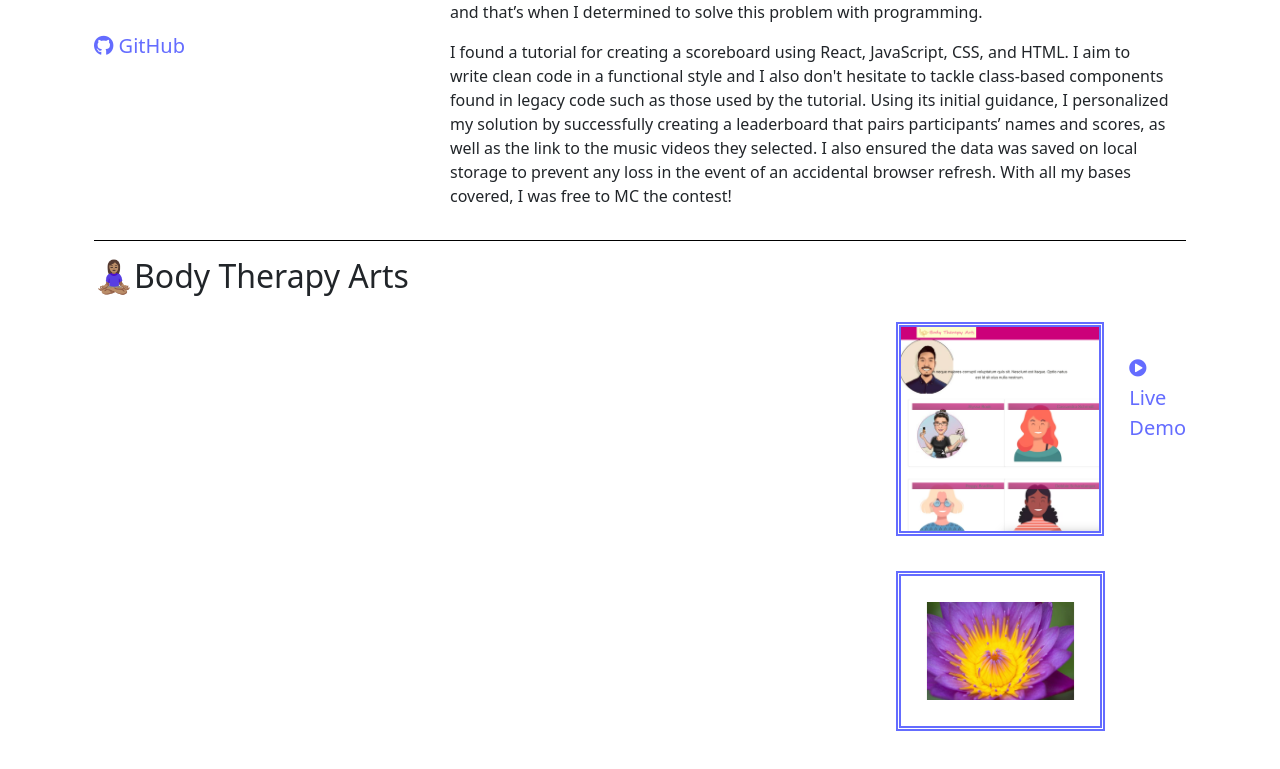
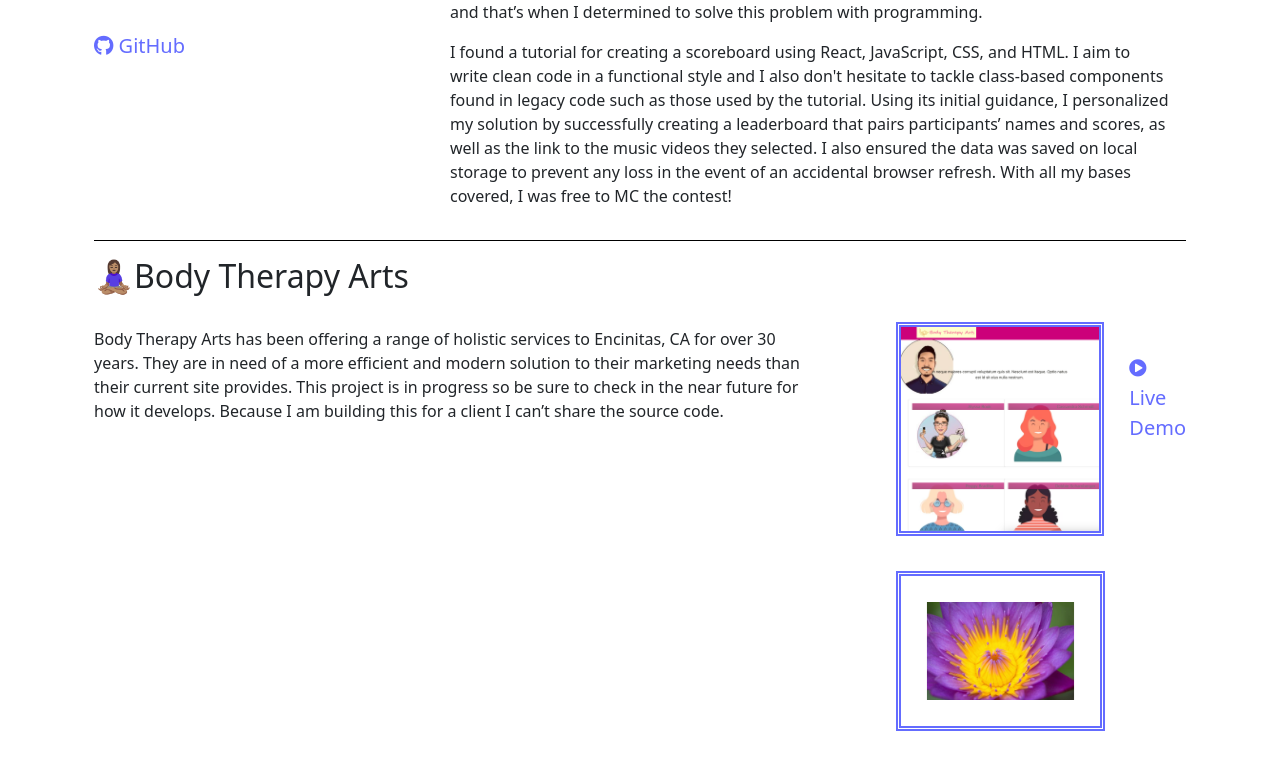
Before and after one commit to eitanfire/Portfolio, a React (Vite) app: page / in a window 1280 px wide. Shown: the part 1692-2461 px from the top of the page. Built offline with nearby package versions, Linux system fonts and the light colour scheme.

Commit message:
add description to body therapy arts

```diff
--- a/src/components/Projects.jsx
+++ b/src/components/Projects.jsx
@@ -372,7 +372,14 @@ const Projects = () => {
       <h2 className="title">🧘🏽‍♀️Body Therapy Arts</h2>
       <Row className=" mb-3">
         <Col className="description col d-none d-xl-block col-xl-8">
-          <p></p>
+          <p>
+            Body Therapy Arts has been offering a range of holistic services to
+            Encinitas, CA for over 30 years. They are in need of a more
+            efficient and modern solution to their marketing needs than their
+            current site provides. This project is in progress so be sure to
+            check in the near future for how it develops. Because I am building
+            this for a client I can’t share the source code.
+          </p>
         </Col>
         <Col className="col col-12 col-xl hstack">
           <div className="project-links-md d-none d-md-block d-lg-none">
@@ -460,7 +467,14 @@ const Projects = () => {
         </Col>
 
         <Col className="description col col-12 d-xl-none">
-          <p></p>
+          <p>
+            Body Therapy Arts has been offering a range of holistic services to
+            Encinitas, CA for over 30 years. They are in need of a more
+            efficient and modern solution to their marketing needs than their
+            current site provides. This project is in progress so be sure to
+            check in the near future for how it develops. Because I am building
+            this for a client I can’t share the source code.
+          </p>
         </Col>
       </Row>
     </Container>
```
